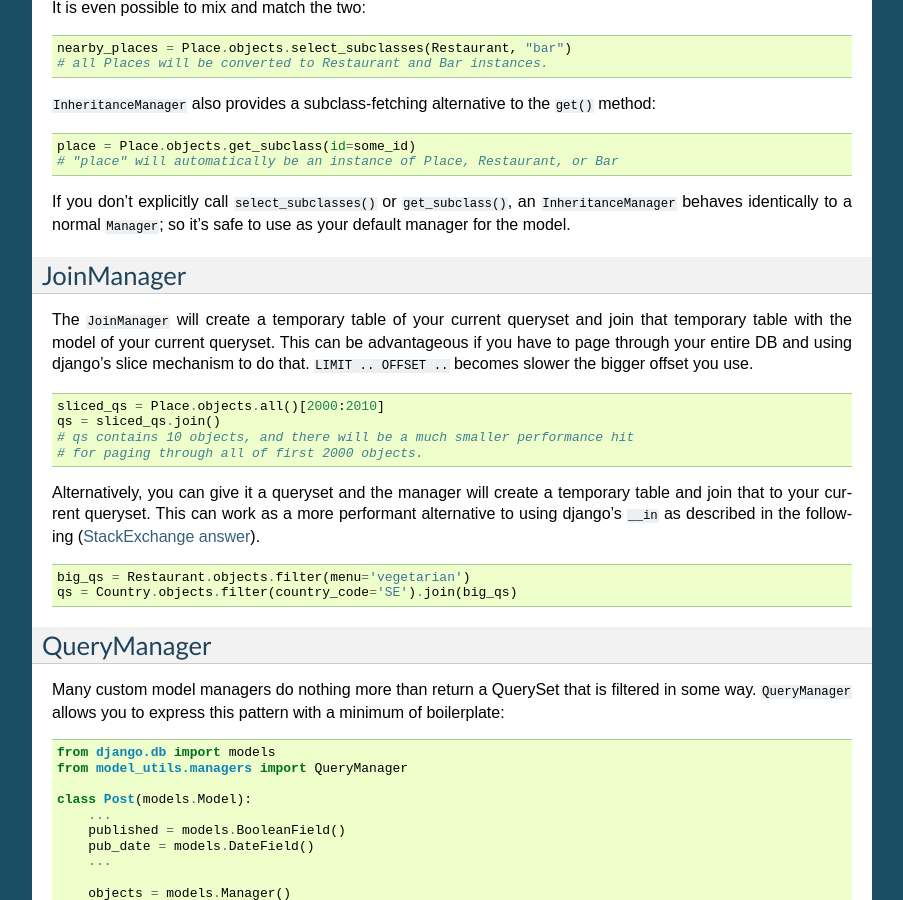
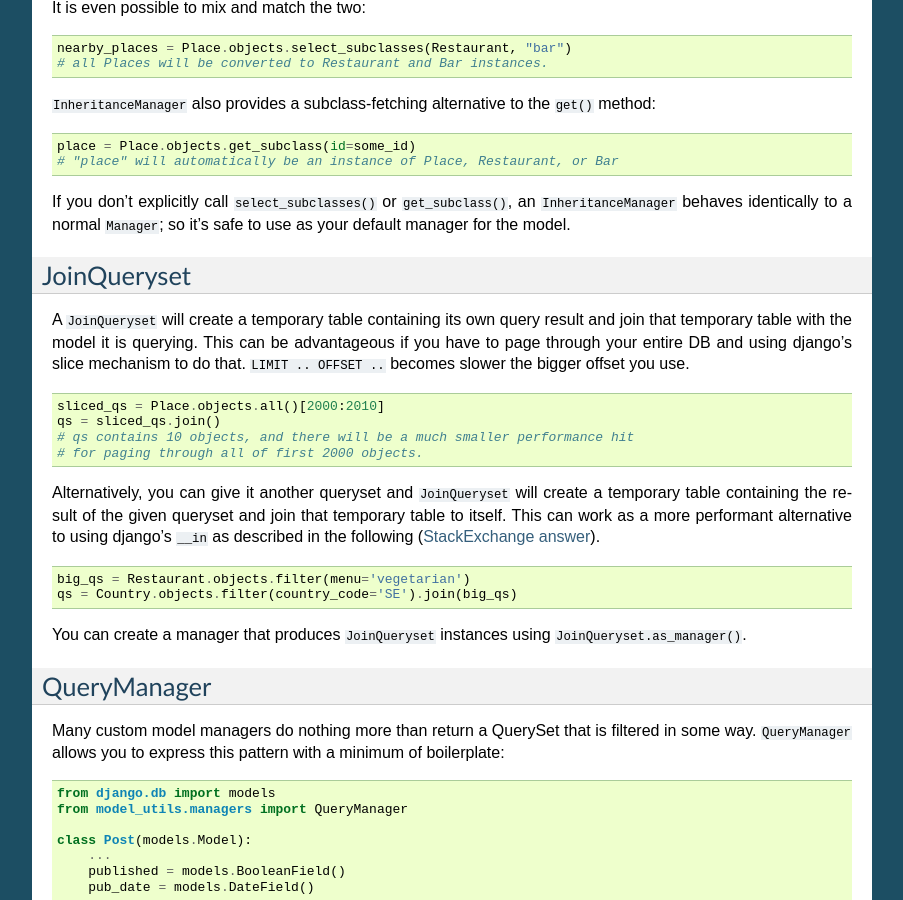
Before and after one commit to jazzband/django-model-utils, a Sphinx documentation site: the page built from docs/managers.rst, in a window 1280 px wide and 900 px high, scrolled down 1033 px. Shown: the whole window, without its empty margins (198-1101 px from the left). Built offline with Sphinx 7.4.7, drawn with Linux system fonts in a browser that asks for light colours; some of the changed text lies outside the part shown.

Commit message:
Update manual to explain `JoinQueryset` instead of `JoinManager`

```diff
--- a/docs/managers.rst
+++ b/docs/managers.rst
@@ -86,11 +86,11 @@
 
 .. _contributed by Jeff Elmore: https://jeffelmore.org/2010/11/11/automatic-downcasting-of-inherited-models-in-django/
 
-JoinManager
------------
+JoinQueryset
+------------
 
-The ``JoinManager`` will create a temporary table of your current queryset
-and join that temporary table with the model of your current queryset. This can
+A ``JoinQueryset`` will create a temporary table containing its own query result
+and join that temporary table with the model it is querying. This can
 be advantageous if you have to page through your entire DB and using django's
 slice mechanism to do that. ``LIMIT .. OFFSET ..`` becomes slower the bigger
 offset you use.
@@ -102,8 +102,9 @@
     # qs contains 10 objects, and there will be a much smaller performance hit
     # for paging through all of first 2000 objects.
 
-Alternatively, you can give it a queryset and the manager will create a temporary
-table and join that to your current queryset. This can work as a more performant
+Alternatively, you can give it another queryset and ``JoinQueryset`` will create
+a temporary table containing the result of the given queryset and
+join that temporary table to itself. This can work as a more performant
 alternative to using django's ``__in`` as described in the following
 (`StackExchange answer`_).
 
@@ -113,6 +114,8 @@
     qs = Country.objects.filter(country_code='SE').join(big_qs)
 
 .. _StackExchange answer: https://dba.stackexchange.com/questions/91247/optimizing-a-postgres-query-with-a-large-in
+
+You can create a manager that produces ``JoinQueryset`` instances using ``JoinQueryset.as_manager()``.
 
 .. _QueryManager:
 
```
